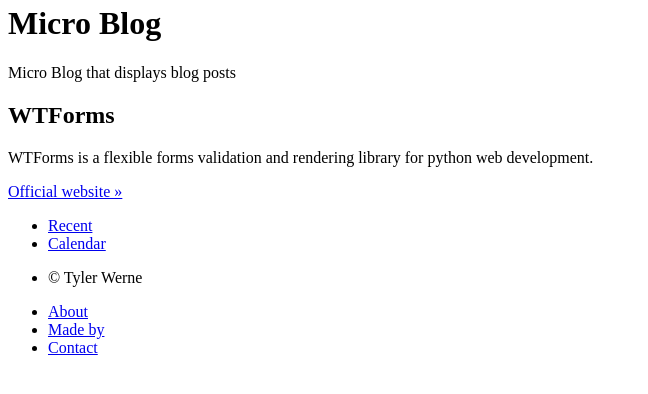
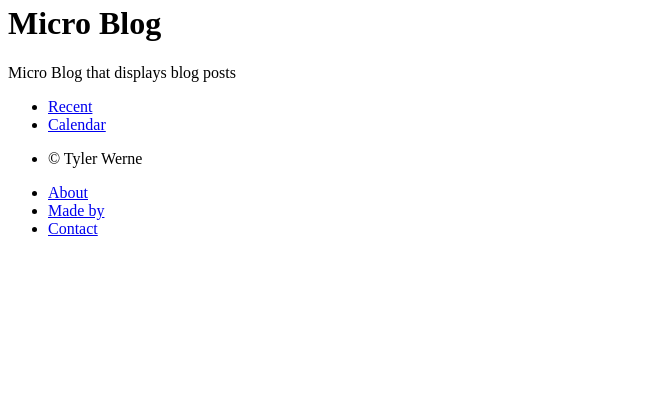
Before and after one commit to TylerWerne40/micro_blog, a Flask app: template micro_blog/templates/public/home.html in a window 1280 px wide. Shown: the part 94-488 px from the top of the page, without its empty margins (0-648 px from the left). Run offline with Flask 3, Linux system fonts and the light colour scheme; the template is opened without the code that fills it, so the values that code supplies are empty; parts of the project's set-up code (start-up, migrations or seed data) failed here and were passed over.

Commit message:
update home page

```diff
--- a/micro_blog/public/views.py
+++ b/micro_blog/public/views.py
@@ -30,8 +30,6 @@
 def home():
     """Home page."""
     form = LoginForm(request.form)
-    current_app.logger.info("Hello from the home page!")
-    # Handle logging in
     if request.method == "POST":
         current_app.logger.info("POST")
         if form.validate_on_submit():
--- a/micro_blog/templates/public/home.html
+++ b/micro_blog/templates/public/home.html
@@ -10,18 +10,7 @@
       <p>Micro Blog that displays blog posts</p>
     </div>
 </div><!-- /.jumbotron -->
-<div class="container">
+<div class="article__container">
   <!--// TODO: put an article here, also make it possible to load more articles as the user scrolls down-->
 </div>
-<div class="container">
-  <div class="row">
-    <div class="col-lg-4">
-      <div class="col-lg-4">
-        <h2><i class="fa-solid fa-pen-to-square"></i> WTForms</h2>
-        <p>WTForms is a flexible forms validation and rendering library for python web development.</p>
-        <p><a href="http://wtforms.simplecodes.com/" class="btn btn-outline-secondary">Official website &raquo;</a></p>
-      </div>
-    </div>
-  </div><!-- /.row -->
-</div>
 {% endblock %}
```
